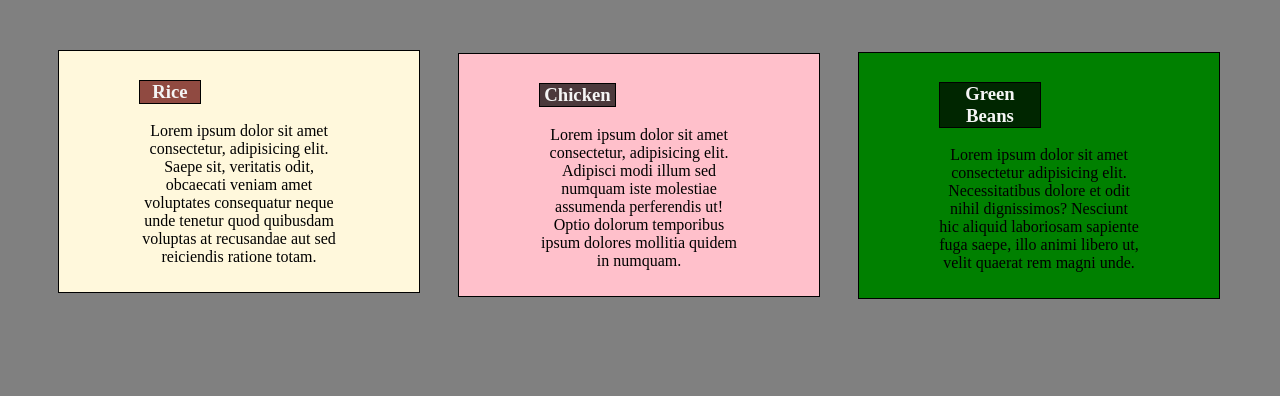
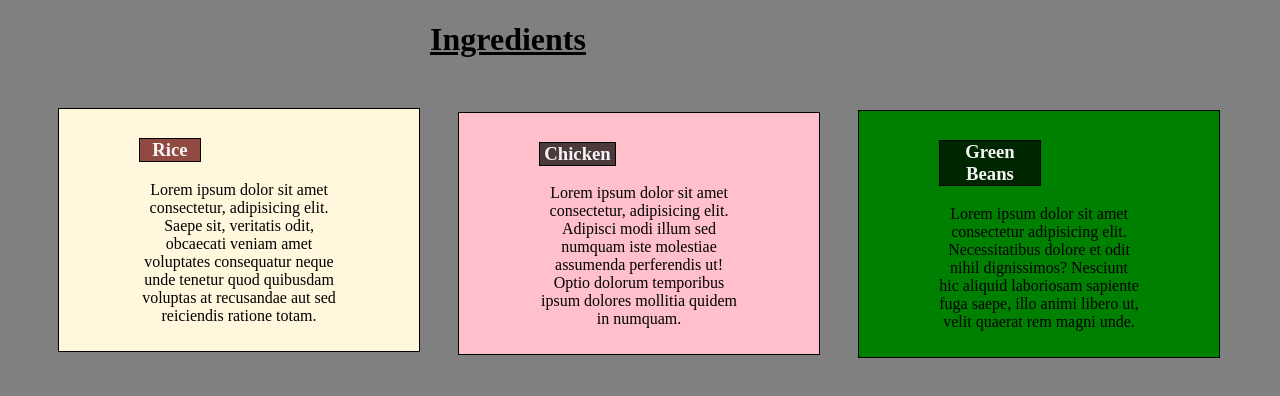
Before and after one commit to BlacKxRooster/module2-Assignment, a plain HTML site: page index.html in a window 1280 px wide. Drawn offline with Linux system fonts and the light colour scheme.

Commit message:
added a header

```diff
--- a/index.html
+++ b/index.html
@@ -8,6 +8,9 @@
   <title>Assignment 1</title>
 </head>
 <body>
+  <header>
+    <h1>Ingredients</h1>
+  </header>
   <section class="rice">
     <h3 id="section1">Rice</h3>
       <p>Lorem ipsum dolor sit amet consectetur, adipisicing elit. Saepe sit, veritatis odit, obcaecati veniam amet voluptates consequatur neque unde tenetur quod quibusdam voluptas at recusandae aut sed reiciendis ratione totam.</p>
--- a/module2-solution/css/style.css
+++ b/module2-solution/css/style.css
@@ -1,3 +1,10 @@
+header {
+  text-align: center;
+  text-decoration: underline;
+  text-shadow: 2px;
+}
+
+
 body {
   position: relative;
   text-align: center;
```
